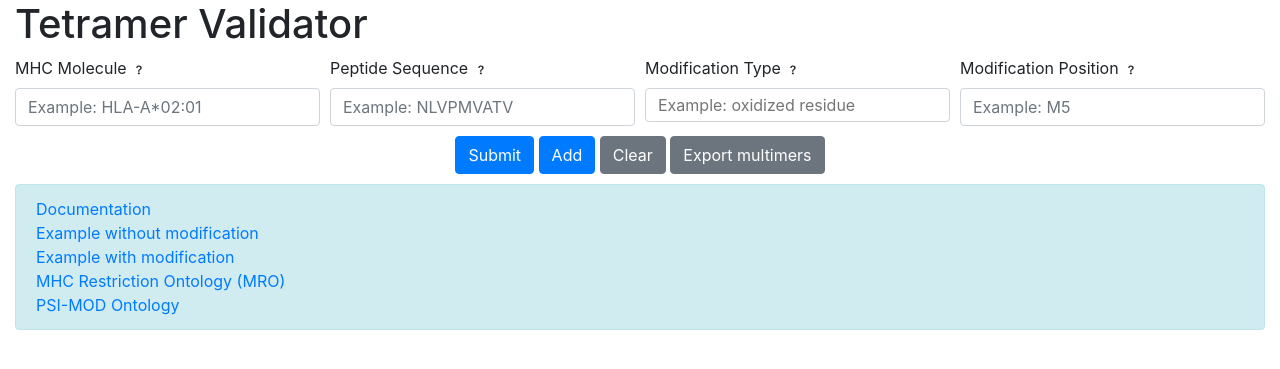
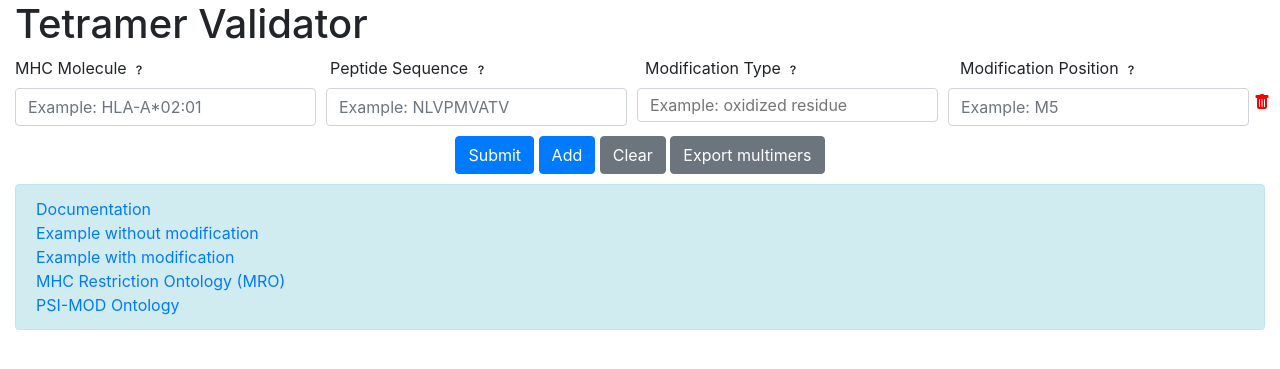
Before and after one commit to IEDB/tetramer-validator, a Flask app: page / in a window 1280 px wide. Shown: the top 369 px of the page. Run offline with Flask 2, Linux system fonts and the light colour scheme; data that the repository does not hold is empty; parts of the project's set-up code (start-up, migrations or seed data) failed here and were passed over; some libraries are stand-ins or nearby versions.

Commit message:
Added ability to delete individual form rows

```diff
--- a/tetramer_validator/static/form_misc.js
+++ b/tetramer_validator/static/form_misc.js
@@ -2,7 +2,15 @@ $(document).ready(function(){
   $(".mod_type.is-invalid").parent().addClass("is-invalid");
   $(".mod_type.is-valid").parent().addClass("is-valid");
 });
-$('svg').focus(function(event) {
+$('.bi-question').focus(function(event) {
   $('[data-toggle="popover"]').popover({html: true});
-  event.preventDefault();
 });
+$('.bi-trash-fill').click(function(event) {
+  if ($(".entries").length == 1) {
+    window.location.href = "/";
+  }
+  else {
+    $(this).closest('.entries').remove();
+    event.preventDefault();
+  }
+});
--- a/tetramer_validator/templates/base.html
+++ b/tetramer_validator/templates/base.html
@@ -79,7 +79,7 @@
         </div>
       </div>
       {% for row in rows %}
-      <div class="form-row mb-2">
+      <div class="form-row mb-2 entries">
         <div class="col">
           <input name="mhc_name" type="text" class="form-control mhc_name {{'is-invalid' if row['errors']['mhc_name']}}{{'is-valid' if 'mhc_name' in row['success']}}" value="{{row.mhc_name}}" placeholder="Example: HLA-A*02:01" autocomplete="off" required aria-describedby="mhc_name_{{loop.index}}">
           {% if row["errors"]["mhc_name"] %}
@@ -104,6 +104,11 @@
           <div id="mod_pos_{{loop.index}}" class="invalid-feedback d-block"> {{form_template(row["errors"]["mod_pos"])}} </div>
           {% endif %}
         </div>
+        <span>
+          <svg width="1em" height="1em" viewBox="0 0 16 16" class="bi bi-trash-fill" fill="red" xmlns="http://www.w3.org/2000/svg">
+            <path fill-rule="evenodd" d="M2.5 1a1 1 0 0 0-1 1v1a1 1 0 0 0 1 1H3v9a2 2 0 0 0 2 2h6a2 2 0 0 0 2-2V4h.5a1 1 0 0 0 1-1V2a1 1 0 0 0-1-1H10a1 1 0 0 0-1-1H7a1 1 0 0 0-1 1H2.5zm3 4a.5.5 0 0 1 .5.5v7a.5.5 0 0 1-1 0v-7a.5.5 0 0 1 .5-.5zM8 5a.5.5 0 0 1 .5.5v7a.5.5 0 0 1-1 0v-7A.5.5 0 0 1 8 5zm3 .5a.5.5 0 0 0-1 0v7a.5.5 0 0 0 1 0v-7z"/>
+          </svg>
+        <span>
       </div>
       {% endfor %}
       <div class="form-actions">
```
